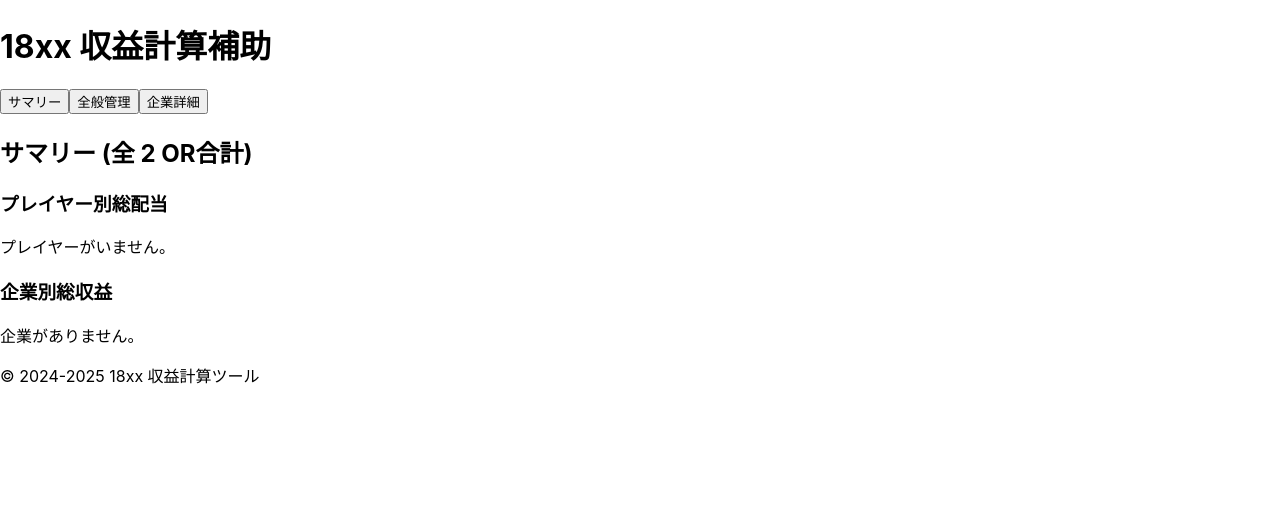
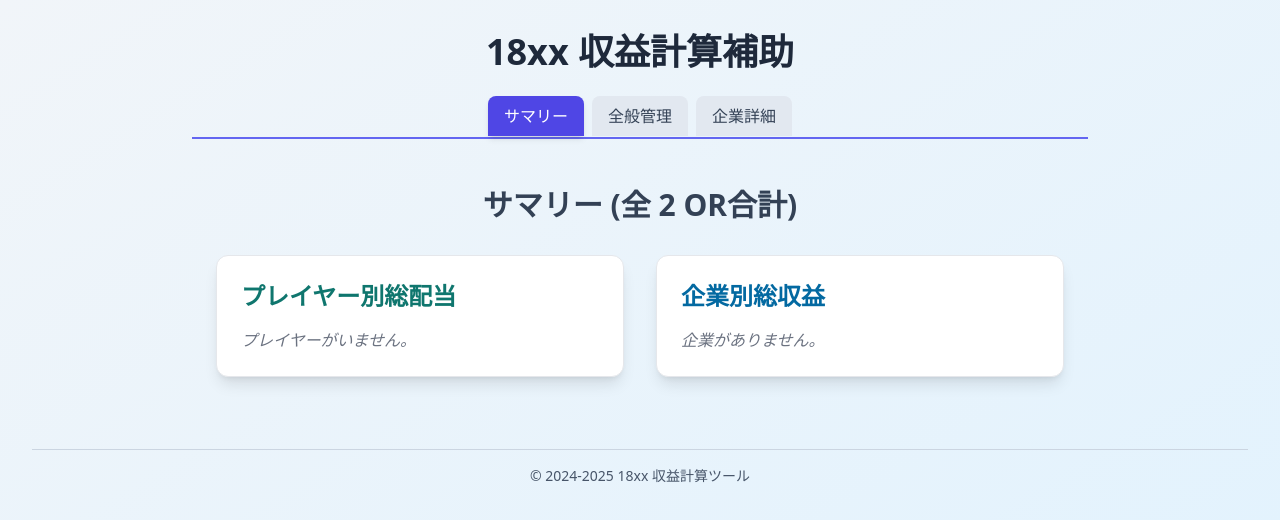
Before and after one commit to satamoto7/train-revenue-calculator, a React (Create React App) app: page / in a window 1280 px wide. Shown: the top 520 px of the page. Built offline with nearby package versions, Linux system fonts and the light colour scheme.

Commit message:
Add TailwindCSS and fix styles

```diff
--- /dev/null
+++ b/postcss.config.js
@@ -0,0 +1,6 @@
+module.exports = {
+  plugins: {
+    tailwindcss: {},
+    autoprefixer: {},
+  },
+}
--- a/src/index.css
+++ b/src/index.css
@@ -1,3 +1,8 @@
+/* TailwindCSSのディレクティブを最初に追加 */
+@tailwind base;
+@tailwind components;
+@tailwind utilities;
+
 body {
   margin: 0;
   font-family: -apple-system, BlinkMacSystemFont, 'Segoe UI', 'Roboto', 'Oxygen',
--- /dev/null
+++ b/tailwind.config.js
@@ -0,0 +1,10 @@
+/** @type {import('tailwindcss').Config} */
+module.exports = {
+  content: [
+    "./src/**/*.{js,jsx,ts,tsx}",
+  ],
+  theme: {
+    extend: {},
+  },
+  plugins: [],
+}
```
Also changed, not shown: package.json (+16 -1 lines), 1 other file (tests, documents, lock files or other folders).
